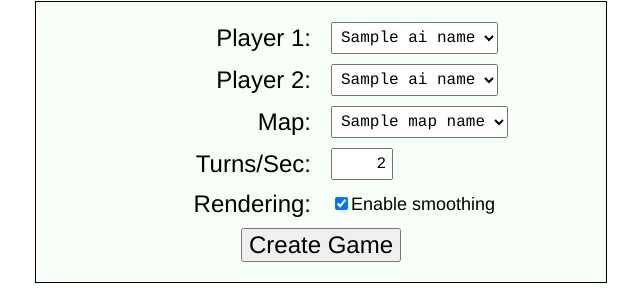
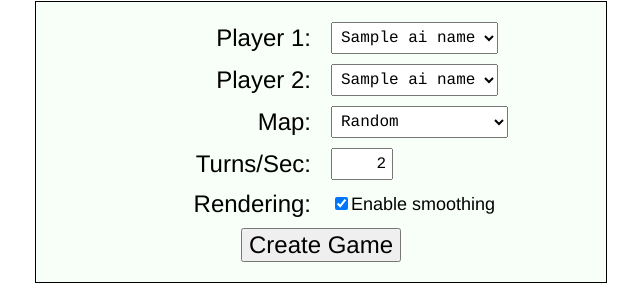
Before and after one commit to maxbogue/planetwars, a Flask app: template web/templates/index.html in a window 1280 px wide. Shown: the part 118-422 px from the top of the page, without its empty margins (319-959 px from the left). Run offline with Flask 2, Linux system fonts and the light colour scheme; the template is opened without the code that fills it: most values are stand-ins (such as "Sample title", 1, 10 or a date in 2020); parts of the project's set-up code (start-up, migrations or seed data) failed here and were passed over.

Commit message:
Add random map selection. Closes #3.

```diff
--- a/web/server.py
+++ b/web/server.py
@@ -1,4 +1,5 @@
 import json
+import random
 import string
 import time
 from flask import abort, Flask, redirect, render_template, Response, request
@@ -76,7 +77,9 @@ def create_game():
     game_id = "".join(choice(string.lowercase) for _ in range(5))
     p1 = ai_dict[request.form["p1"]]
     p2 = ai_dict[request.form["p2"]]
-    m = request.form.get("map", "map1")
+    m = request.form.get("map", "Random")
+    if m == "Random":
+        m = random.choice(all_maps().keys())
     turns_per_second = float(request.form.get("tps", 2))
     smoothing_enabled = request.form.get("render") == "smooth"
     games[game_id] = PlanetWars([p1, p2], m, turns_per_second)
--- a/web/templates/index.html
+++ b/web/templates/index.html
@@ -72,7 +72,8 @@
             <tr>
                 <td><label for="map">Map:</label></td>
                 <td>
-                    <select name="map" id="map">{% for map_name in map_names %}
+                    <select name="map" id="map">
+                        <option>Random</option>{% for map_name in map_names %}
                         <option>{{ map_name }}</option>{% endfor %}
                     </select>
                 </td>
```
